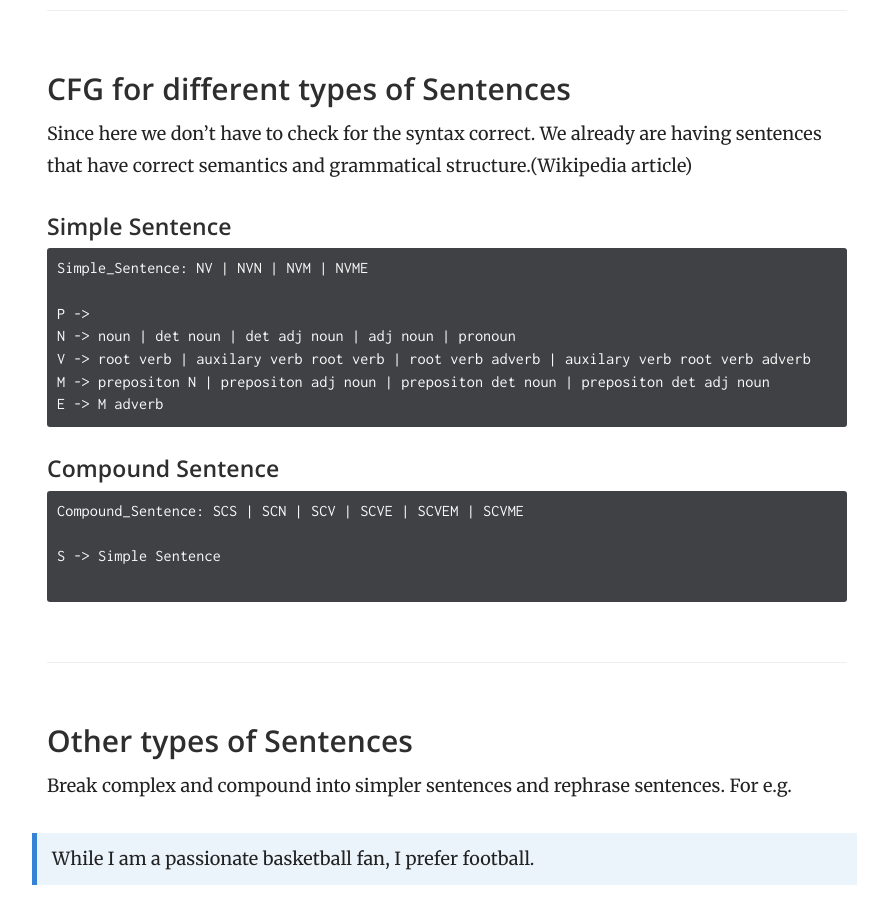
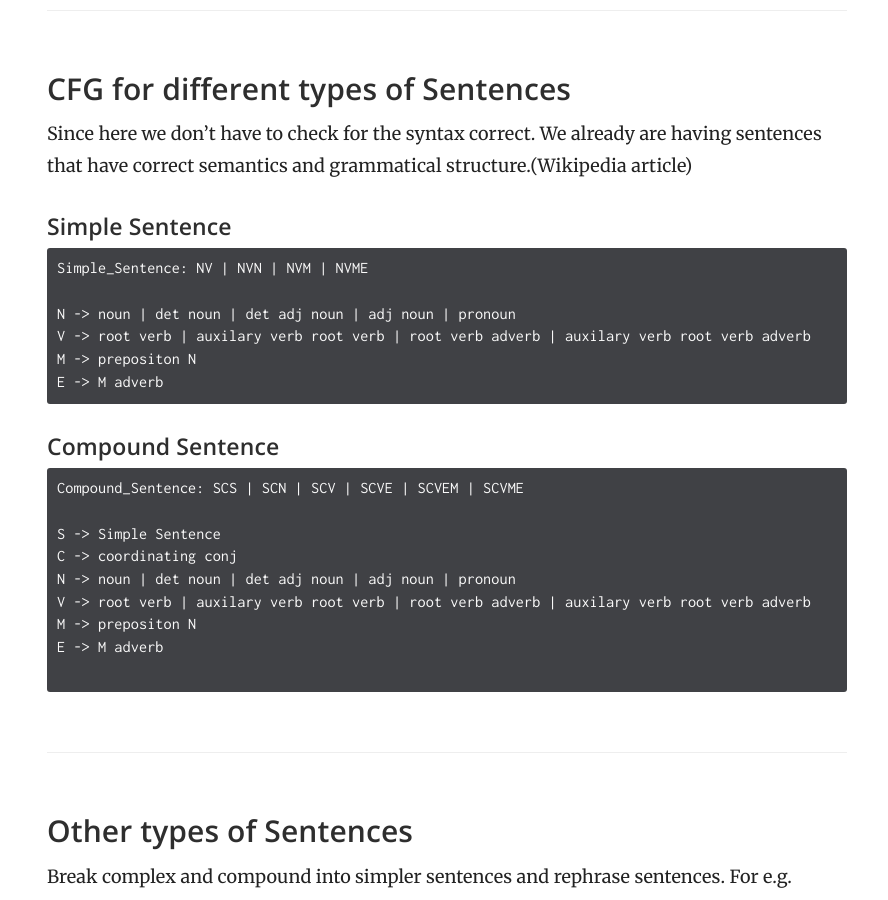
Before and after one commit to Ananyaiitbhilai/DBpedia_GSoC2022_Neural_Extraction_Framework, a Jekyll site: the page built from _docs/weekly_report/2022-07-06_week4.md, in a window 1280 px wide and 900 px high, scrolled down 1798 px. Shown: the whole window, without its empty margins (343-1231 px from the left). Built offline with Jekyll 4.4.1, drawn with Linux system fonts in a browser that asks for light colours.

Commit message:
week4_blog

````diff
--- a/_docs/weekly_report/2022-07-06_week4.md
+++ b/_docs/weekly_report/2022-07-06_week4.md
@@ -48,10 +48,9 @@ Since here we don’t have to check for the syntax correct. We already are havin
 ```
 Simple_Sentence: NV | NVN | NVM | NVME
 
-P ->
 N -> noun | det noun | det adj noun | adj noun | pronoun
 V -> root verb | auxilary verb root verb | root verb adverb | auxilary verb root verb adverb
-M -> prepositon N | prepositon adj noun | prepositon det noun | prepositon det adj noun
+M -> prepositon N
 E -> M adverb
 ```
 #### Compound Sentence
@@ -59,6 +58,11 @@ E -> M adverb
 Compound_Sentence: SCS | SCN | SCV | SCVE | SCVEM | SCVME
 
 S -> Simple Sentence
+C -> coordinating conj
+N -> noun | det noun | det adj noun | adj noun | pronoun
+V -> root verb | auxilary verb root verb | root verb adverb | auxilary verb root verb adverb
+M -> prepositon N
+E -> M adverb
 
 ```
 
````
